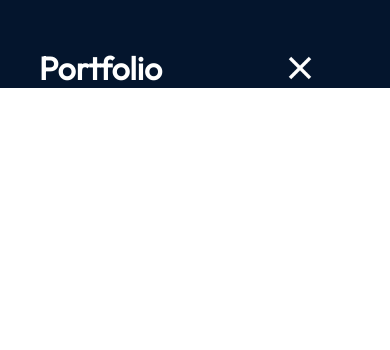
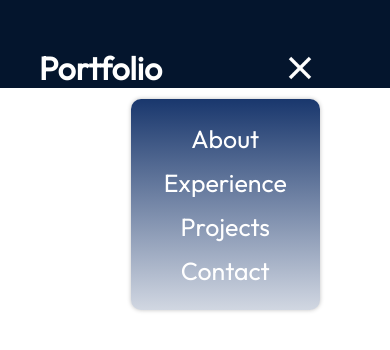
Before and after one commit to huyhai1994/my-portfolio-react, a React (Vite) app: page / in a window 390 px wide. Both pictures are taken after a click on the picture 299 px from the left and 68 px from the top of the page. Shown: the top 350 px of the page. Built offline with nearby package versions, Linux system fonts and the light colour scheme.

Commit message:
add navbar open effect with menuOpen

```diff
--- a/src/components/Navbar/Navbar.jsx
+++ b/src/components/Navbar/Navbar.jsx
@@ -15,7 +15,7 @@ const Navbar = () => {
                     getImageUrl('nav/menuIcon.png')}
                 onClick={() => setMenuOpen(!menuOpen)}
                 alt="Logo"/>
-            <ul className={styles.menuItems}>
+            <ul className={`${styles.menuItems} ${menuOpen && styles.menuOpen}`}>
                 <li><a href="#about">About</a></li>
                 <li><a href="#experience">Experience</a></li>
                 <li><a href="#project">Projects</a></li>
--- a/src/components/Navbar/Navbar.module.css
+++ b/src/components/Navbar/Navbar.module.css
@@ -46,7 +46,7 @@
         margin-right: 10%;
         flex-direction: column;
         align-items: flex-end;
-        gap: 11px;
+        gap: 0.6875rem;
         z-index: 3;
     }
 
@@ -63,8 +63,14 @@
         border-radius: 0.625rem;
         background: rgb(25, 55, 109);
         background: linear-gradient(0deg, rgba(25, 55, 109, 0.2) 0%, rgba(25, 55, 109, 1) 100%);
+        /*TODO: linear-gradient effect for the background of menu items*/
         padding: 1.5rem 2.0625rem;
-        box-shadow: 0px 0px 4px rgba(0, 0, 0, 0.25);
+        box-shadow: 0 0 4px rgba(0, 0, 0, 0.25);
+    }
+
+    .menuOpen {
+        display: flex;
+        z-index: 1;
     }
 
 }
```
